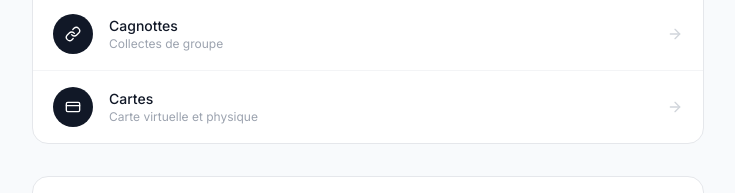
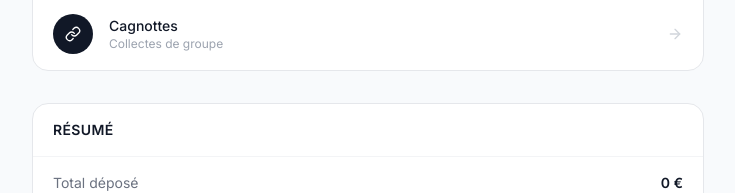
Before and after one commit to Jerome2024-net/BINQ, a Next.js app: page /dashboard in a window 1280 px wide. Shown: the part 749-942 px from the top of the page, without its empty margins (272-1007 px from the left). Built offline with nearby package versions, Linux system fonts and the light colour scheme; no server answers.

Commit message:
fix: retirer section Cartes du dashboard (pas encore disponible)

```diff
--- a/src/app/(dashboard)/dashboard/page.tsx
+++ b/src/app/(dashboard)/dashboard/page.tsx
@@ -15,7 +15,6 @@ import {
   Plus,
   Minus,
   Send,
-  CreditCard,
   PiggyBank,
   LinkIcon,
 } from "lucide-react";
@@ -252,16 +251,7 @@ export default function DashboardPage() {
             <ArrowRight className="w-4 h-4 text-gray-300 flex-shrink-0" />
           </Link>
 
-          <Link href="/dashboard/parametres" className="flex items-center gap-4 px-5 py-4 hover:bg-gray-50 transition-colors">
-            <div className="w-10 h-10 rounded-full bg-gray-900 flex items-center justify-center flex-shrink-0">
-              <CreditCard className="w-4 h-4 text-white" />
-            </div>
-            <div className="flex-1 min-w-0">
-              <p className="text-sm font-medium text-gray-900">Cartes</p>
-              <p className="text-xs text-gray-400">Carte virtuelle et physique</p>
-            </div>
-            <ArrowRight className="w-4 h-4 text-gray-300 flex-shrink-0" />
-          </Link>
+
         </div>
       </div>
 
```
